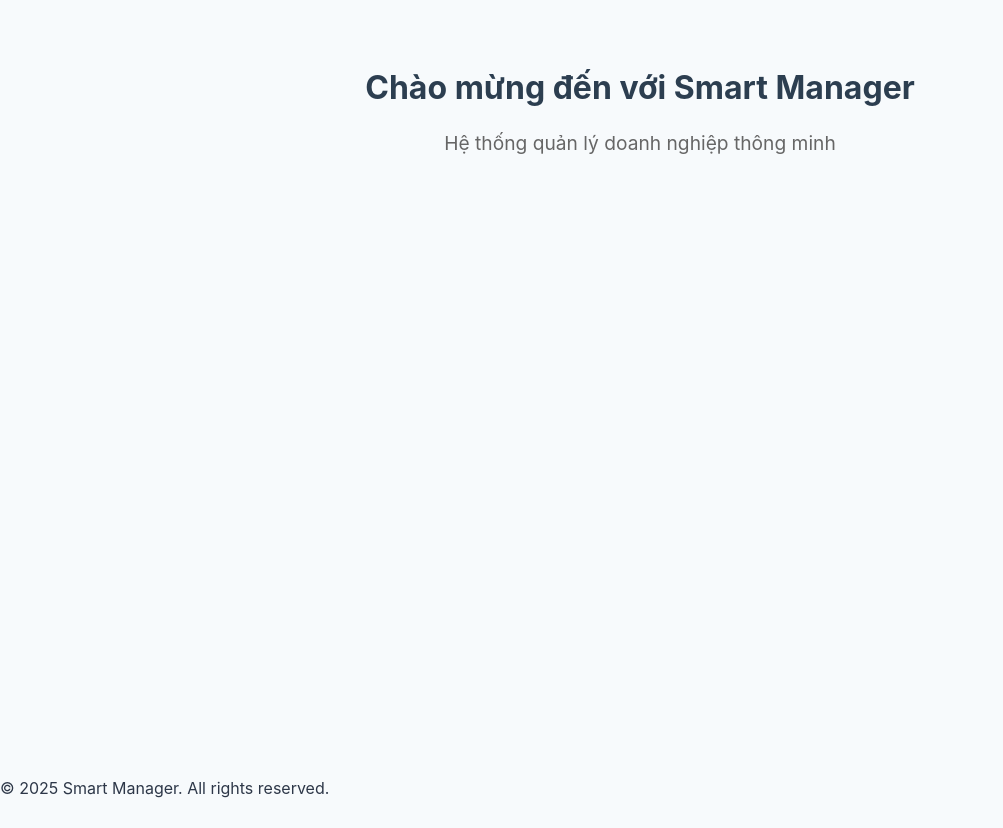
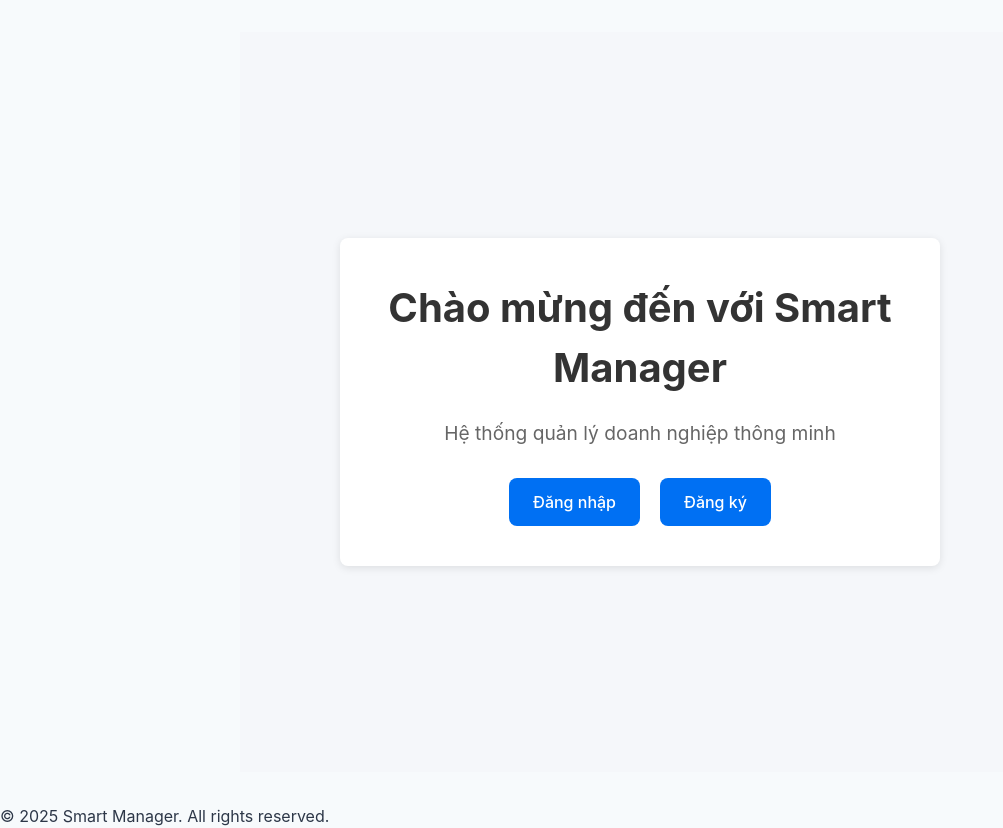
Before and after one commit to trungbnt/smartmanager, a React (Create React App) app in the folder frontend/: page / in a window 1280 px wide. Shown: the whole page, without its empty margins (0-1003 px from the left). Before the commit the page ends 800 px from the top, so only its background shows below. Built offline with nearby package versions, Linux system fonts and the light colour scheme.

Commit message:
Upgraded v0.22

```diff
--- a/frontend/src/pages/Home.js
+++ b/frontend/src/pages/Home.js
@@ -1,11 +1,18 @@
 import React from 'react';
+import { Link } from 'react-router-dom';
 import '../styles/pages.css';
 
 function Home() {
     return (
         <div className="home-container">
-            <h1>Chào mừng đến với Smart Manager</h1>
-            <p>Hệ thống quản lý doanh nghiệp thông minh</p>
+            <div className="hero-section">
+                <h1>Chào mừng đến với Smart Manager</h1>
+                <p>Hệ thống quản lý doanh nghiệp thông minh</p>
+                <div className="home-buttons">
+                    <Link to="/login" className="btn home-btn">Đăng nhập</Link>
+                    <Link to="/register" className="btn home-btn">Đăng ký</Link>
+                </div>
+            </div>
         </div>
     );
 }
--- a/frontend/src/styles/pages.css
+++ b/frontend/src/styles/pages.css
@@ -1361,3 +1361,57 @@
         margin-bottom: 0.25rem;
     }
 }
+
+/* Home Page Container */
+.home-container {
+  display: flex;
+  align-items: center;
+  justify-content: center;
+  min-height: calc(100vh - 60px); /* Giảm bớt chiều cao nếu có header/footer */
+  background: #f5f7fa;
+  padding: 20px;
+}
+
+/* Hero Section */
+.hero-section {
+  text-align: center;
+  background: #ffffff;
+  padding: 40px;
+  border-radius: 8px;
+  box-shadow: 0 2px 8px rgba(0, 0, 0, 0.1);
+  max-width: 600px;
+  width: 100%;
+}
+
+.hero-section h1 {
+  font-size: 2.5rem;
+  color: #333;
+  margin-bottom: 20px;
+}
+
+.hero-section p {
+  font-size: 1.2rem;
+  color: #666;
+  margin-bottom: 30px;
+}
+
+/* Home Buttons */
+.home-buttons {
+  display: flex;
+  gap: 20px;
+  justify-content: center;
+}
+
+.home-btn {
+  background: #0070f3;
+  color: #fff;
+  padding: 10px 20px;
+  border-radius: 4px;
+  text-decoration: none;
+  font-size: 1rem;
+  transition: background 0.3s ease;
+}
+
+.home-btn:hover {
+  background: #005bb5;
+}
```
